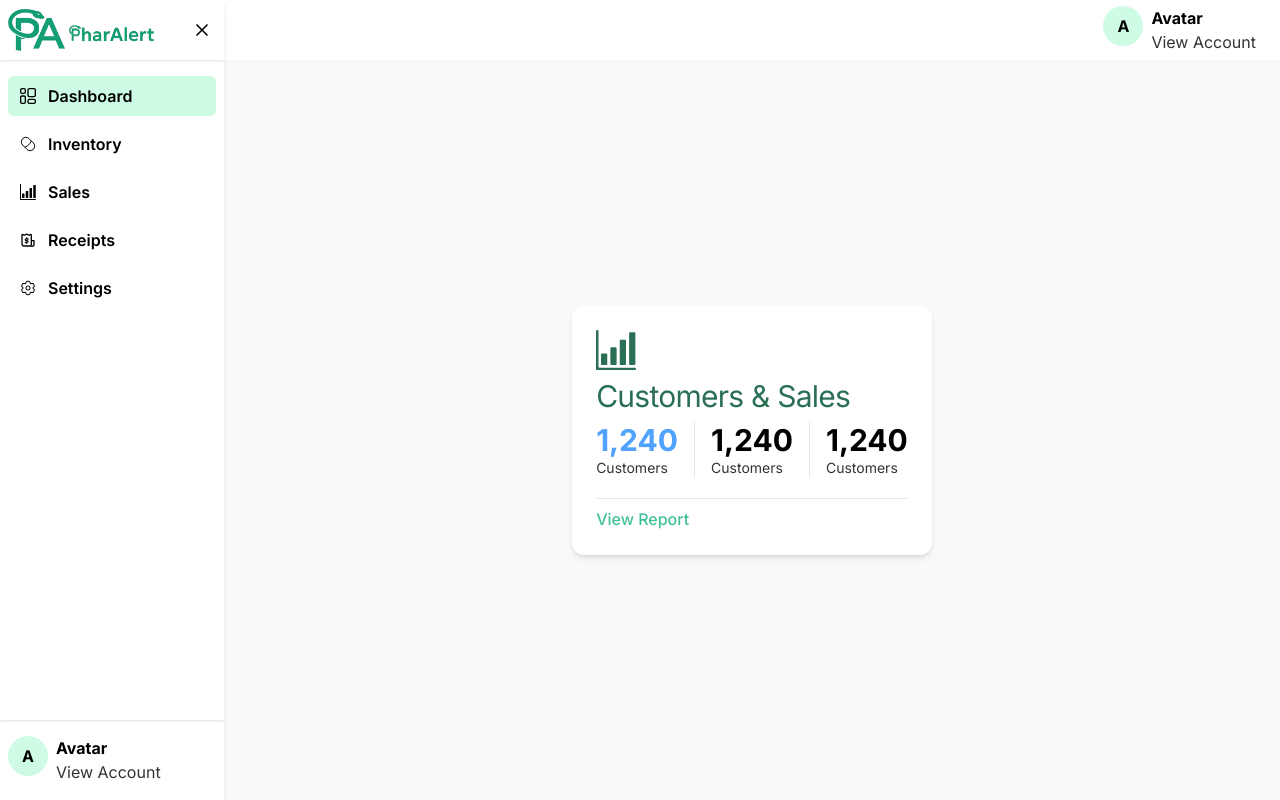
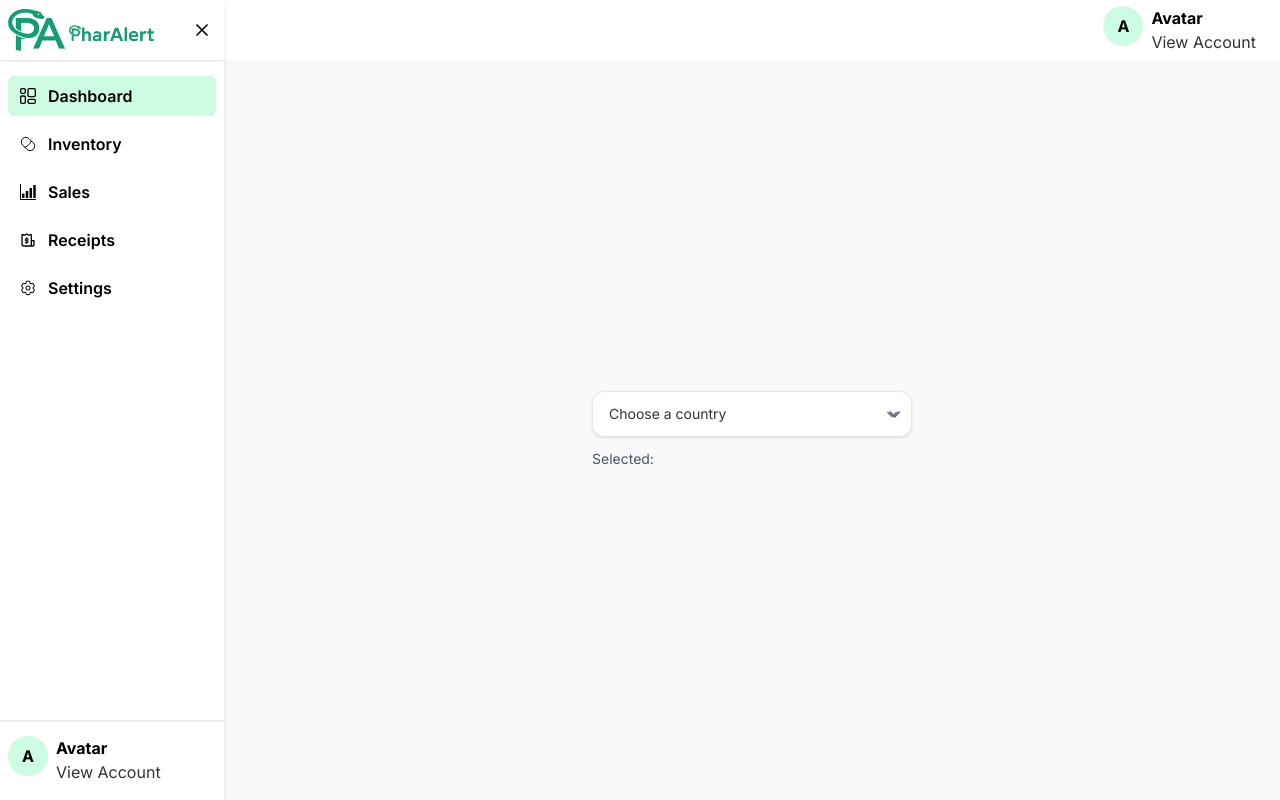
Before and after one commit to Arupyaa/pharalert-frontend, a React (Vite) app: page /pharmacy/dashboard in a window 1280 px wide. Built offline with nearby package versions, Linux system fonts and the light colour scheme.

Commit message:
developed simple generic select component with props

```diff
--- /dev/null
+++ b/src/components/shared/SelectMenu.jsx
@@ -0,0 +1,89 @@
+import React from 'react'
+import { useState } from "react";
+import { twMerge } from "tailwind-merge";
+
+function CustomSelect({
+  options,
+  value,
+  onChange,
+  placeholder,
+  id,
+  className = ""
+}) {
+  return (
+    <div className="relative w-full">
+      <select
+        id={id}
+        value={value}
+        onChange={onChange}
+        className={twMerge(
+          `
+          w-full appearance-none
+          px-4 py-3
+          bg-neutral-main
+          border border-border-primary
+          text-paragraph
+          text-sm
+          rounded-xl
+          shadow-sm
+          focus:outline-none
+          focus:ring-2 focus:ring-accent
+          focus:border-accent
+          transition-all
+          `,
+          className
+        )}
+      >
+        <option value="">{placeholder}</option>
+
+        {options.map((item) => (
+          <option key={item.value} value={item.value}>
+            {item.label}
+          </option>
+        ))}
+      </select>
+
+      <div className="absolute inset-y-0 right-3 flex items-center pointer-events-none">
+        <svg
+          className="w-4 h-4 text-gray-500"
+          fill="none"
+          stroke="currentColor"
+          strokeWidth="2"
+          viewBox="0 0 24 24"
+        >
+          <path d="M19 9l-7 7-7-7" />
+        </svg>
+      </div>
+    </div>
+  );
+}
+
+export default function SelectMenu() {
+  const [country, setCountry] = useState("");
+
+  const countries = [
+    { label: "United States", value: "US" },
+    { label: "Canada", value: "CA" },
+    { label: "France", value: "FR" },
+    { label: "Egypt", value: "EGY" },
+    { label: "Oman", value: "OMA" },
+    { label: "Germany", value: "DE" }
+  ];
+
+  return (
+    <div className="w-80">
+      <CustomSelect
+        id="countries"
+        options={countries}
+        value={country}
+        placeholder="Choose a country"
+        onChange={(e) => setCountry(e.target.value)}
+        // className="border-red-400 focus:ring-primary-500"
+      />
+
+      <p className="mt-3 text-sm text-gray-600">
+        Selected: {country}
+      </p>
+    </div>
+  );
+}
--- /dev/null
+++ b/src/features/pharmacy/components/HeaderDashboard/HeaderDashboard.jsx
@@ -0,0 +1,69 @@
+import RetractableSidebar from "../../../../components/shared/RetractableSidebar/RetractableSidebar";
+import logoName from "../../../../assets/logo_name v1.1.svg";
+import ReceiptIcon from "../../../pharmacy/svg/ReceiptIcon.jsx";
+import DashboardIcon from "../../../pharmacy/svg/DashboardIcon.jsx";
+import SettingsIcon from "../../../pharmacy/svg/SettingsIcon.jsx";
+import PillIcon from "../../../pharmacy/svg/PillIcon.jsx";
+import SalesIcon from "../../../pharmacy/svg/SalesIcon.jsx";
+
+const stats = [
+  { id: 1, label: "Total Items", value: "1,240", color: "text-gray-900" },
+  { id: 2, label: "In Stock", value: "1,180", color: "text-emerald-600" },
+  { id: 3, label: "Critical", value: "45", color: "text-amber-500" },
+  { id: 4, label: "Out of Stock", value: "15", color: "text-red-500" },
+];
+
+const dashboardItems = [
+  { name: "Dashboard", path: "/pharmacy/dashboard", icon: DashboardIcon },
+  { name: "Inventory", path: "/pharmacy/inventory", icon: PillIcon },
+  { name: "Sales", path: "/pharmacy/sales", icon: SalesIcon },
+  { name: "Receipts", path: "/pharmacy/receipts", icon: ReceiptIcon },
+  { name: "Settings", path: "/pharmacy/settings", icon: SettingsIcon },
+];
+
+export default function HeaderDashboard() {
+  return (
+    <section className="flex min-h-screen w-full bg-gray-100">
+      {" "}
+      {/* ← w-full هنا */}
+      <RetractableSidebar
+        sidebarItems={dashboardItems}
+        sidebarLogo={logoName}
+      />
+      <div className="flex flex-col flex-1 min-w-0">
+        {" "}
+        {/* ← min-w-0 ده المهم */}
+        {/* Top navbar */}
+        <div className="w-full bg-white h-[60px] shadow-sm" />
+        {/* Inventory header */}
+        <div className="w-full bg-gray-50 border-b border-gray-200 px-6 py-5 flex items-center justify-between gap-6">
+          <div className="flex flex-col gap-0.5">
+            <h2 className="text-xl font-bold text-gray-900 tracking-tight">
+              Inventory
+            </h2>
+            <p className="text-sm text-[var(--text-main)]">
+              Manage your medication stock, demand, and replacements
+            </p>
+          </div>
+
+          <div className="flex items-center gap-3">
+            {stats.map((s) => (
+              <div
+                key={s.id}
+                className="flex flex-col items-center bg-white border border-gray-200 rounded-lg px-5 py-3 min-w-[96px] shadow-sm"
+              >
+                <span className="text-xs text-gray-400 font-medium mb-1 whitespace-nowrap">
+                  {s.label}
+                </span>
+                <span className={`text-2xl font-bold leading-none ${s.color}`}>
+                  {s.value}
+                </span>
+              </div>
+            ))}
+          </div>
+        </div>
+        {/* باقي المحتوى */}
+      </div>
+    </section>
+  );
+}
--- a/src/features/pharmacy/components/PDashboardMain.jsx
+++ b/src/features/pharmacy/components/PDashboardMain.jsx
@@ -5,40 +5,14 @@ import DbCardBodySection from './DashboardCard/DbCardBodySection'
 import DbCardFooter from './DashboardCard/DbCardFooter'
 import DbCardBody from './DashboardCard/DbCardBody'
 import SalesIcon from '../svg/SalesIcon'
+import Select from '../../../components/shared/SelectMenu'
+import SelectMenu from '../../../components/shared/SelectMenu'
 
 export default function PDashboardMain() {
     return (
         <div className='flex-1 bg-neutral-secondary w-full flex h-full justify-center items-center'>
             {/* navbar containing account name and avatar */}
-            <DashboardCard
-            propClassName=''
-            >
-                <DbCardHeader
-                    propClassName='text-3xl text-brand-dark gap-y-2'
-                >
-                    <SalesIcon
-                        width={"w-10"}
-                        height={"h-10"}
-                    />
-                    Customers & Sales
-                </DbCardHeader>
-                {/* <DbCardBody
-                    orderReverse={false}
-                    col={true}
-                    divClassName='gap-y-2'
-                    content={
-                        { value: "1,240", valueClassName: "text-amber-300", label: "Customers", labelClassName: "" }
-                    } /> */}
-                <DbCardBodySection
-                    content={[
-                        { value: "1,240", valueClassName: "text-start", label: "Customers", labelClassName: "text-start text-blue-400", containingDivClassName: "" },
-                        { value: "1,240", valueClassName: "text-start", label: "Customers", labelClassName: "text-start", containingDivClassName: "" },
-                        { value: "1,240", valueClassName: "text-start", label: "Customers", labelClassName: "text-start", containingDivClassName: "" }
-                    ]} />
-                <DbCardFooter>
-                    View Report
-                </DbCardFooter>
-            </DashboardCard>
+            <SelectMenu/>
         </div>
     )
 }
--- a/src/main.jsx
+++ b/src/main.jsx
@@ -5,6 +5,7 @@ import { createBrowserRouter, Navigate, RouterProvider } from 'react-router-dom'
 import './index.css'
 import "flowbite"
 import PharmacyDashboard from './pages/pharmacy/PharmacyDashboard'
+import Inventory from './pages/pharmacy/Inventory'
 
 
 const routes = createBrowserRouter([
@@ -13,7 +14,8 @@ const routes = createBrowserRouter([
     //template
     // { path: '/', element: <Home /> },
     {path: '/pharmacy', element: <Navigate to= "/pharmacy/dashboard" replace/>},
-    {path: '/pharmacy/dashboard', element: <PharmacyDashboard/>}
+    {path: '/pharmacy/dashboard', element: <PharmacyDashboard/>},
+    {path:'/company/inventory',element: <Inventory/>}
   ]
 }
 ]);
--- /dev/null
+++ b/src/pages/pharmacy/Inventory.jsx
@@ -0,0 +1,10 @@
+import React from "react";
+import HeaderDashboard from "../../features/pharmacy/components/HeaderDashboard/HeaderDashboard";
+
+export default function Inventory() {
+  return (
+    <div>
+      <HeaderDashboard />
+    </div>
+  );
+}
```
